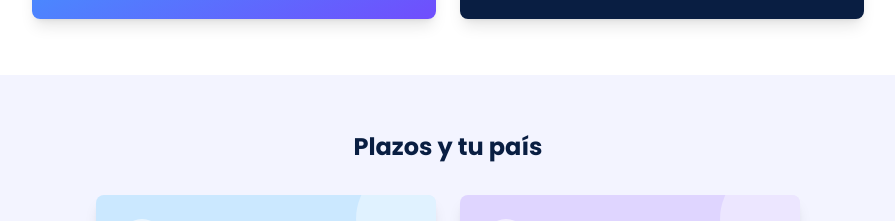
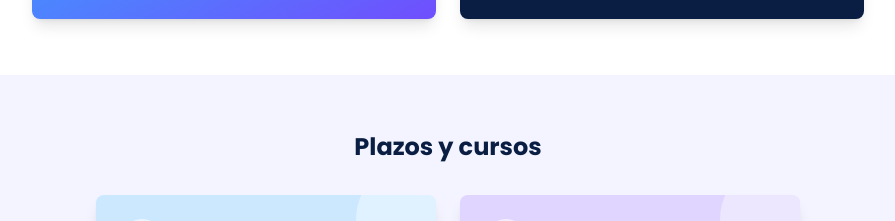
Before and after one commit to lina646/adipa-postulacion-creadores, a Next.js app: page / in a window 1280 px wide. Shown: the part 2720-2941 px from the top of the page, without its empty margins (192-1087 px from the left). Built offline with nearby package versions, Linux system fonts and the light colour scheme.

Commit message:
Reemplazar brief de Colombia con el PDF oficial (optimizado de 71MB a ~5MB) y renombrar titulo a Plazos y cursos

```diff
--- a/src/app/page.tsx
+++ b/src/app/page.tsx
@@ -251,7 +251,7 @@ export default function Home() {
       <section className="bg-brand-soft py-14">
         <div className="mx-auto max-w-3xl px-4 sm:px-6 lg:px-8">
           <Reveal>
-            <h2 className="text-center text-2xl font-bold text-brand-navy">Plazos y tu país</h2>
+            <h2 className="text-center text-2xl font-bold text-brand-navy">Plazos y cursos</h2>
           </Reveal>
           <div className="mt-8 grid items-stretch gap-6 sm:grid-cols-2">
             <Reveal className="h-full">
```
